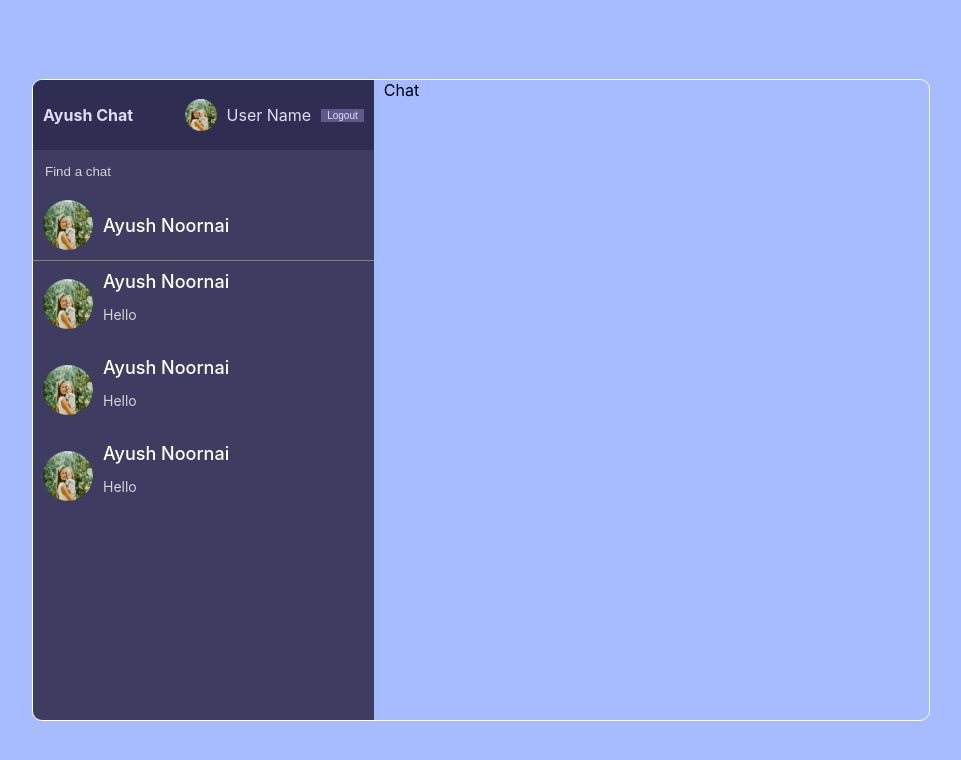
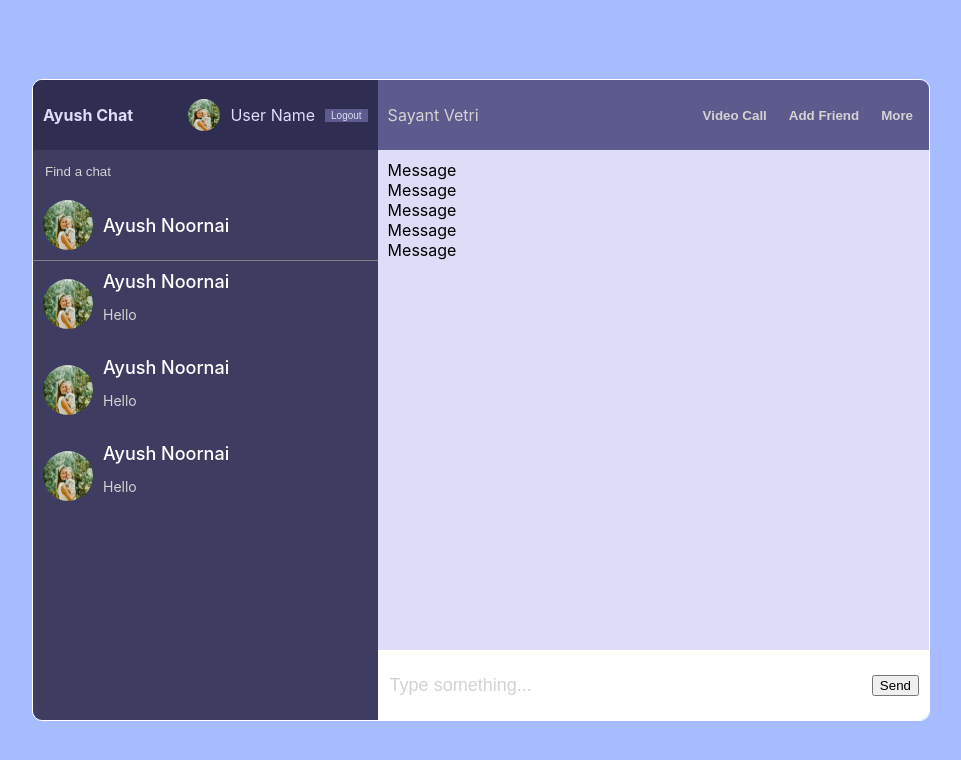
Before and after one commit to Ayush-Noorani/React-Chat-Application-with-Firebase, a React (Create React App) app: page / in a window 1280 px wide. Shown: the top 760 px of the page, without its empty margins (159-1120 px from the left). Built offline with nearby package versions, Linux system fonts and the light colour scheme.

Commit message:
Added Input, Message, Messages and Chat Components
Created the above componenets and added styling

```diff
--- a/src/components/Chat.jsx
+++ b/src/components/Chat.jsx
@@ -1,8 +1,21 @@
 import React from 'react'
+import Messages from './Messages';
+import Input from './Input';
 
 export const Chat = () => {
   return (
-    <div className='chat'>Chat</div>
+    <div className='chat'>
+      <div className='chatInfo'>
+        <span>Sayant Vetri</span>
+        <div className='chatIcons'>
+          <button>Video Call</button>
+          <button>Add Friend</button>
+          <button>More</button>
+        </div>
+      </div>
+        <Messages />
+        <Input />
+    </div>
   )
 }
 
--- a/src/components/Input.jsx
+++ b/src/components/Input.jsx
@@ -0,0 +1,18 @@
+import React from 'react'
+
+export const Input = () => {
+  return (
+    <div className='input'>
+      <input type='text' placeholder='Type something...' ></input>
+      <div className='send'>
+        <input type='file' id='attachment' style={{display: "none"}}></input>
+        <label htmlFor='attachment'>
+          <img src='' alt=''></img>
+        </label>
+        <button>Send</button>
+      </div>
+    </div>
+  )
+}
+
+export default Input
--- a/src/components/Message.jsx
+++ b/src/components/Message.jsx
@@ -0,0 +1,9 @@
+import React from 'react'
+
+export const Message = () => {
+  return (
+    <div>Message</div>
+  )
+}
+
+export default Message
--- /dev/null
+++ b/src/components/Messages.jsx
@@ -0,0 +1,16 @@
+import React from 'react'
+import Message from './Message';
+
+export const Messages = () => {
+  return (
+    <div className='messages'>
+        <Message />
+        <Message />
+        <Message />
+        <Message />
+        <Message />
+    </div>
+  )
+}
+
+export default Messages
--- a/src/components/Search.jsx
+++ b/src/components/Search.jsx
@@ -16,6 +16,8 @@
         </div>
     </div>
   )
+
+
 }
 
 export default Search
--- a/src/style.scss
+++ b/src/style.scss
@@ -184,6 +184,104 @@
 
     .chat {
         flex: 2;
-        padding-left: 10px;
+
+        .chatInfo {
+            height: 50px;
+            display: flex;
+            align-items: center;
+            background-color: #5d5b8d;
+            justify-content: space-between;
+            padding: 10px;
+            color: lightgray;
+        }
+
+        .chatIcons {
+            display: flex;
+            gap: 10px;
+            align-items: center;
+
+            button {
+                border: none;
+                background-color: #5d5b8d;
+                color: lightgray;
+                font-weight: bold;
+                cursor: pointer;
+
+                &:hover {
+                    color: #2f2d52;
+                }
+            }
+        }
+
+        .messages {
+            background-color: #ddddf7;
+            padding: 10px;
+            height: calc(100% - 160px);
+        }
+
+        .input {
+            height: 50px;
+            padding: 10px;
+            background-color: white;
+            display: flex;
+            align-items: center;
+            justify-content: space-between;
+
+            input {
+                border: none;
+                outline: none;
+                font-size: 18px;
+                width: 100%;
+                color: #2f2d52;
+
+                &::placeholder {
+                    color: lightgray;
+                }
+            }
+        }
     }
+
+
+
+    // .chat {
+    //     flex: 2;
+    //     padding-left: 1px;
+
+    //     .chat_header {
+    //         display: flex;
+    //         align-items: center;
+    //         height: 60px;
+    //         justify-content: space-between;
+    //         padding: 5px 15px;
+    //         background-color: #2f2d52;
+
+    //         .chat_icons {
+    //             display: flex;
+    //             align-items: center;
+    //             gap: 10px;
+    //         }
+    //     }
+
+    //     .message_input {
+    //         width: 100%;
+    //         height: 60px;
+    //         background-color: #ddddf7;
+
+
+    //         input {
+    //             width: 100%;
+    //             height: 100%;
+    //             background-color: transparent;
+    //             border: none;
+    //             border-top: 1px solid white;
+
+    //             &::placeholder {
+    //                 color: #5d5b8d;
+    //                 font-size: 14px;
+    //             }
+    //         }
+    //     }
+    // }
+
+
 }
```
